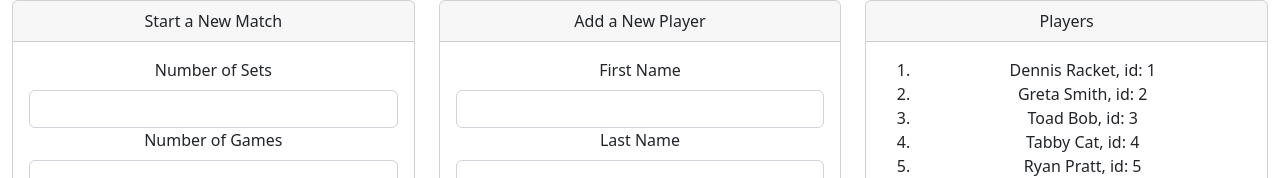
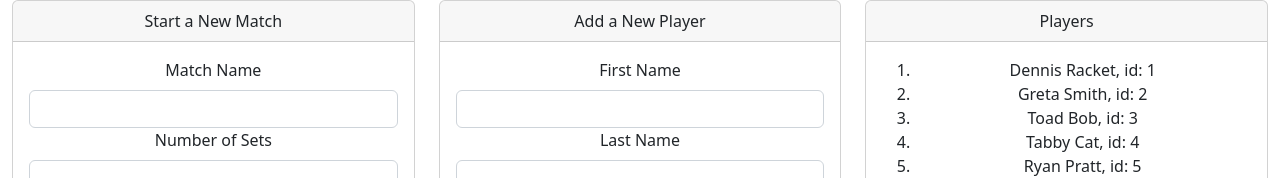
Before and after one commit to diarreola/frontend-tennis-score-keeping, a React (Create React App) app: page / in a window 1280 px wide. Shown: the top 178 px of the page. Built offline with nearby package versions, Linux system fonts and the light colour scheme.

Commit message:
add match name field to form

```diff
--- a/src/pages/Dashboard/NewMatchForm.js
+++ b/src/pages/Dashboard/NewMatchForm.js
@@ -10,19 +10,20 @@ function NewMatchForm({players}) {
     playerB: 0,
     numSets: '',
     numGames: '',
+    matchName: ''
   });
 
   const [disableButton, setDisableButton] = useState(true);
 
   const onFormSubmit = (event) => {
     event.preventDefault();
-    console.log('for', formFields)
 
     setFormFields({
       playerA: 0,
       playerB: 0,
-      numSets: null,
-      numGames: null,
+      numSets: '',
+      numGames: '',
+      matchName: ''
     });
   };
 
@@ -39,6 +40,13 @@ function NewMatchForm({players}) {
     setFormFields({
       ...formFields,
       numGames: validNumGames,
+    });
+  };
+
+  const onMatchNameChange = (event) => {
+    setFormFields({
+      ...formFields,
+      matchName: event.target.value,
     });
   };
 
@@ -82,6 +90,16 @@ function NewMatchForm({players}) {
             className="new-match-form"
             onSubmit={onFormSubmit}
           >
+          <Form.Group controlId="formFirstName">
+              <Form.Label>Match Name</Form.Label>
+              <Form.Control
+                  required
+                  name="matchName"
+                  type="text"
+                  className="match-name"
+                  value={formFields.matchName}
+                  onChange={onMatchNameChange} />
+            </Form.Group>
             <Form.Group controlId="formNumSets">
               <Form.Label>Number of Sets</Form.Label>
               <Form.Control
```
Also changed, not shown: src/data/past_matches.json (added, +11 -0 lines).
